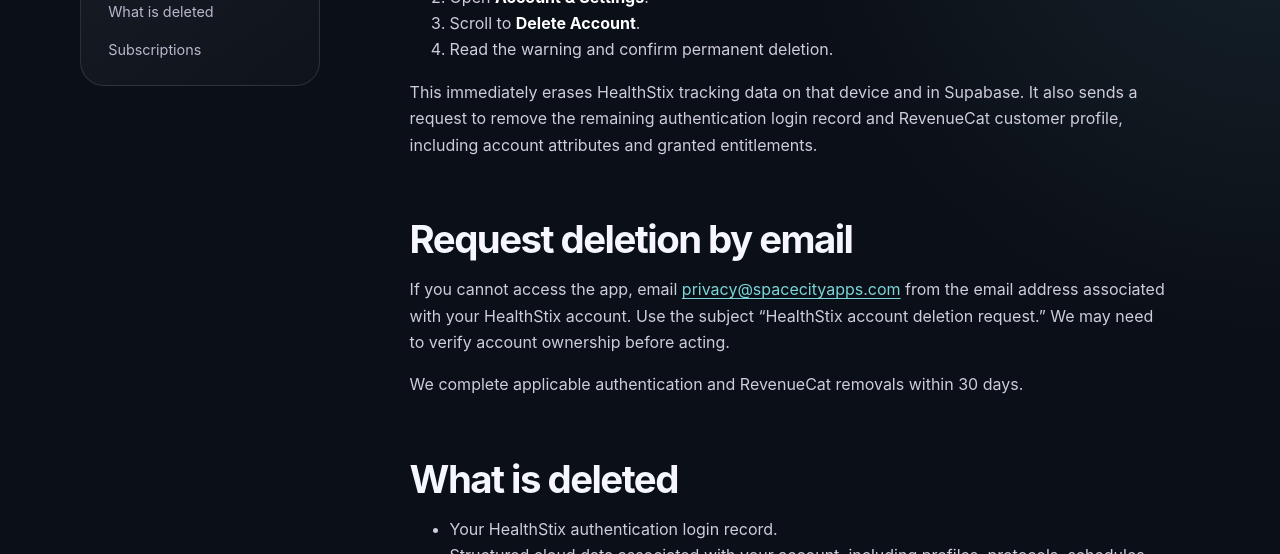
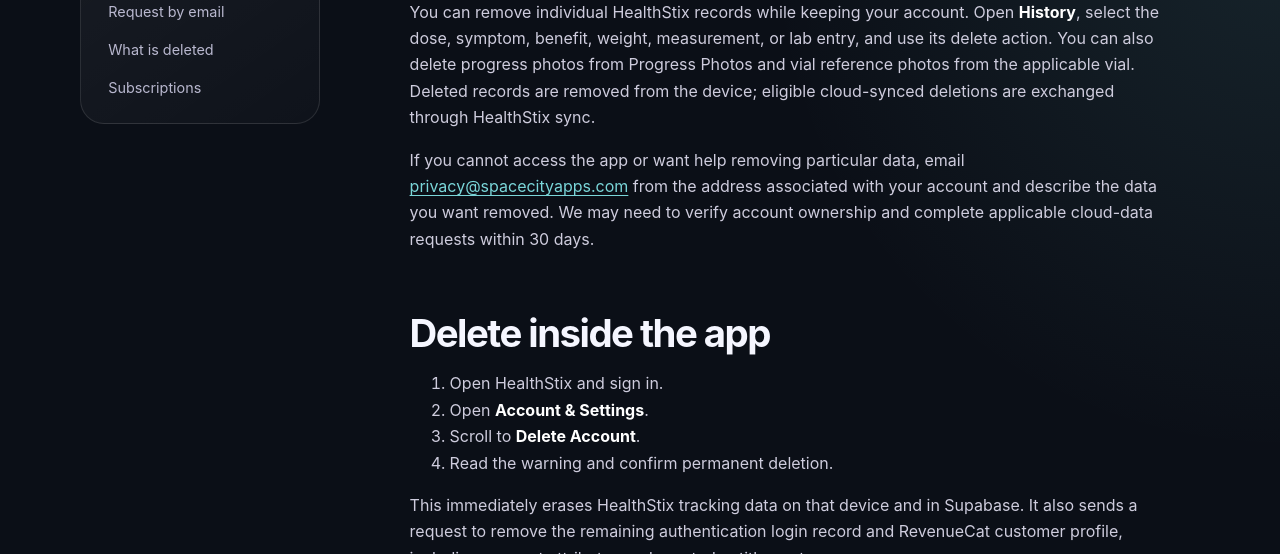
Before and after one commit to Adjustenfocus/space-city-apps-website, a plain HTML site: page public/healthstix/delete-account/index.html in a window 1280 px wide. Shown: the part 739-1293 px from the top of the page. Drawn offline with Linux system fonts and the light colour scheme.

Commit message:
Document partial HealthStix data deletion

```diff
--- a/public/healthstix/delete-account/index.html
+++ b/public/healthstix/delete-account/index.html
@@ -3,7 +3,8 @@
 <head><meta charset="utf-8"><meta name="viewport" content="width=device-width, initial-scale=1"><meta name="description" content="How to delete a HealthStix account and its associated data."><meta name="theme-color" content="#0B0F17"><title>Delete your HealthStix account</title><link rel="icon" href="/favicon.ico" sizes="any"><link rel="icon" href="/favicon_32.png" type="image/png" sizes="32x32"><link rel="apple-touch-icon" href="/apple_touch_icon.png"><link rel="manifest" href="/site.webmanifest"><link rel="stylesheet" href="/assets/styles.css"></head>
 <body><a class="skip-link" href="#main">Skip to content</a><header class="site-header"><nav class="nav" aria-label="Main navigation"><a class="brand" href="/"><img src="/assets/space_city_apps_horizontal_2400.png" alt="Space City Apps"></a><div class="nav-links"><a class="nav-secondary" href="/#approach">Approach</a><div class="nav-menu"><button class="nav-menu-trigger" type="button" aria-expanded="false" aria-controls="apps-menu">Apps <span aria-hidden="true">⌄</span></button><div class="nav-dropdown" id="apps-menu" hidden><a class="nav-app" href="/healthstix/"><img src="/assets/healthstix-icon.png" alt=""><span><strong>HealthStix</strong><small>Peptide tracking, simplified</small></span></a><div class="nav-app-links"><a href="/healthstix/support/">Help &amp; support</a><a href="/healthstix/privacy/">Privacy</a></div></div></div><a class="nav-support" href="/support/">Support</a></div></nav></header>
 <main id="main"><section class="page-hero"><div class="wrap"><div class="breadcrumbs"><a href="/">Space City Apps</a><span>/</span><a href="/healthstix/">HealthStix</a><span>/</span><span>Delete account</span></div><h1>Delete your HealthStix account</h1><p class="lede">You can permanently delete your account and associated data from inside HealthStix or request help by email.</p></div></section>
-<section class="section"><div class="wrap content-layout"><nav class="card side-nav" aria-label="Page sections"><a href="#in-app">Delete in the app</a><a href="#email">Request by email</a><a href="#deleted">What is deleted</a><a href="#subscription">Subscriptions</a></nav><div class="prose">
+<section class="section"><div class="wrap content-layout"><nav class="card side-nav" aria-label="Page sections"><a href="#individual-data">Delete specific data</a><a href="#in-app">Delete your account</a><a href="#email">Request by email</a><a href="#deleted">What is deleted</a><a href="#subscription">Subscriptions</a></nav><div class="prose">
+  <h2 id="individual-data">Delete specific data without deleting your account</h2><p>You can remove individual HealthStix records while keeping your account. Open <strong>History</strong>, select the dose, symptom, benefit, weight, measurement, or lab entry, and use its delete action. You can also delete progress photos from Progress Photos and vial reference photos from the applicable vial. Deleted records are removed from the device; eligible cloud-synced deletions are exchanged through HealthStix sync.</p><p>If you cannot access the app or want help removing particular data, email <a href="mailto:privacy@spacecityapps.com?subject=HealthStix%20data%20deletion%20request">privacy@spacecityapps.com</a> from the address associated with your account and describe the data you want removed. We may need to verify account ownership and complete applicable cloud-data requests within 30 days.</p>
   <h2 id="in-app">Delete inside the app</h2><ol><li>Open HealthStix and sign in.</li><li>Open <strong>Account &amp; Settings</strong>.</li><li>Scroll to <strong>Delete Account</strong>.</li><li>Read the warning and confirm permanent deletion.</li></ol><p>This immediately erases HealthStix tracking data on that device and in Supabase. It also sends a request to remove the remaining authentication login record and RevenueCat customer profile, including account attributes and granted entitlements.</p>
   <h2 id="email">Request deletion by email</h2><p>If you cannot access the app, email <a href="mailto:privacy@spacecityapps.com?subject=HealthStix%20account%20deletion%20request">privacy@spacecityapps.com</a> from the email address associated with your HealthStix account. Use the subject “HealthStix account deletion request.” We may need to verify account ownership before acting.</p><p>We complete applicable authentication and RevenueCat removals within 30 days.</p>
   <h2 id="deleted">What is deleted</h2><ul><li>Your HealthStix authentication login record.</li><li>Structured cloud data associated with your account, including profiles, protocols, schedules, doses, effects, measurements, labs, and related records.</li><li>Your RevenueCat customer profile, account attributes, and granted entitlements associated with HealthStix.</li><li>Local HealthStix tracking data when deletion is completed inside the app.</li></ul><p>Progress-photo and vial-photo image files remain only on the device where they were added. Deleting them, deleting the account in the app, clearing app storage, or uninstalling HealthStix removes the applicable local files; HealthStix does not hold a cloud copy.</p>
```
